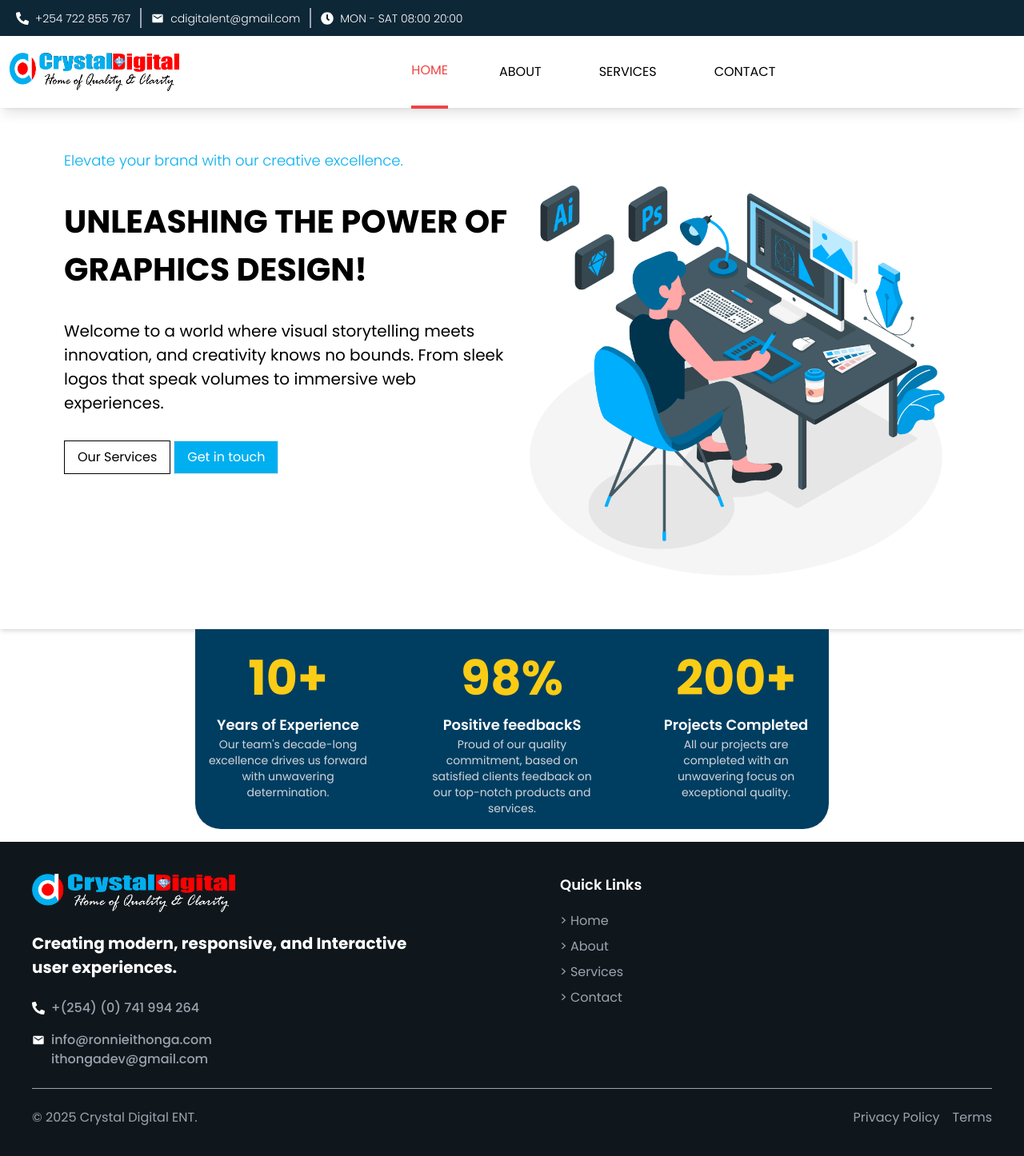
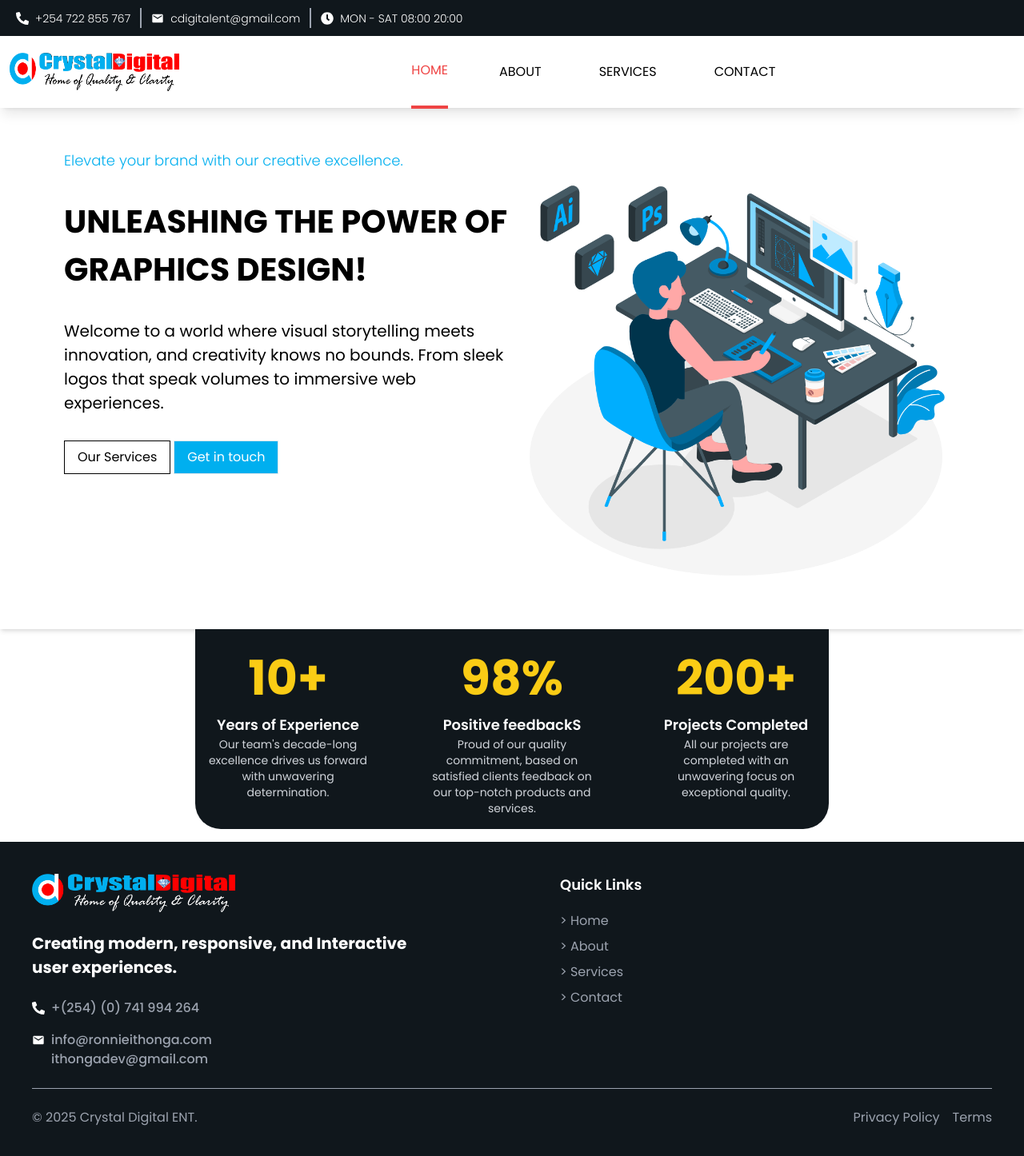
Before and after one commit to Ithonga/Crystal-Digital, a React (Vite) app: page / in a window 1280 px wide. Shown: the top 1446 px of the page at 80% size. Built offline with nearby package versions, Linux system fonts and the light colour scheme.

Commit message:
changed theme colors

```diff
--- a/src/Components/Achievements.jsx
+++ b/src/Components/Achievements.jsx
@@ -4,7 +4,7 @@ import CountUp from "../Animation/CountUp";
 
 function Achievements() {
   return (
-      <div className="flex flex-col md:flex-row w-[340px] h-fit items-center md:items-start justify-between md:w-fit md:gap-20 mb-4 bg-[#003E61] text-white p-4 rounded-b-[32px] ">
+      <div className="flex flex-col md:flex-row w-[340px] h-fit items-center md:items-start justify-between md:w-fit md:gap-20 mb-4 bg-[#10171c] text-white p-4 rounded-b-[32px] ">
         <div className="text-center max-w-[200px]">
           <h2 className="text-[60px] font-bold text-yellow-400">
             {
--- a/src/Components/TopHeader.jsx
+++ b/src/Components/TopHeader.jsx
@@ -5,7 +5,7 @@ import { MdEmail } from "react-icons/md";
 
 function TopHeader() {
   return (
-    <div className="hidden pl-5 md:flex bg-[#0e2737] h-[45px] text-white items-center text-center">
+    <div className="hidden pl-5 md:flex bg-[#10171c] h-[45px] text-white items-center text-center">
     <FaPhoneAlt className="text-white mr-2" />
       <p className="text-sm font-light text-white">+254 722 855 767</p>
       <div className="border border-gray-400 h-[25px] mx-3"></div>
```
